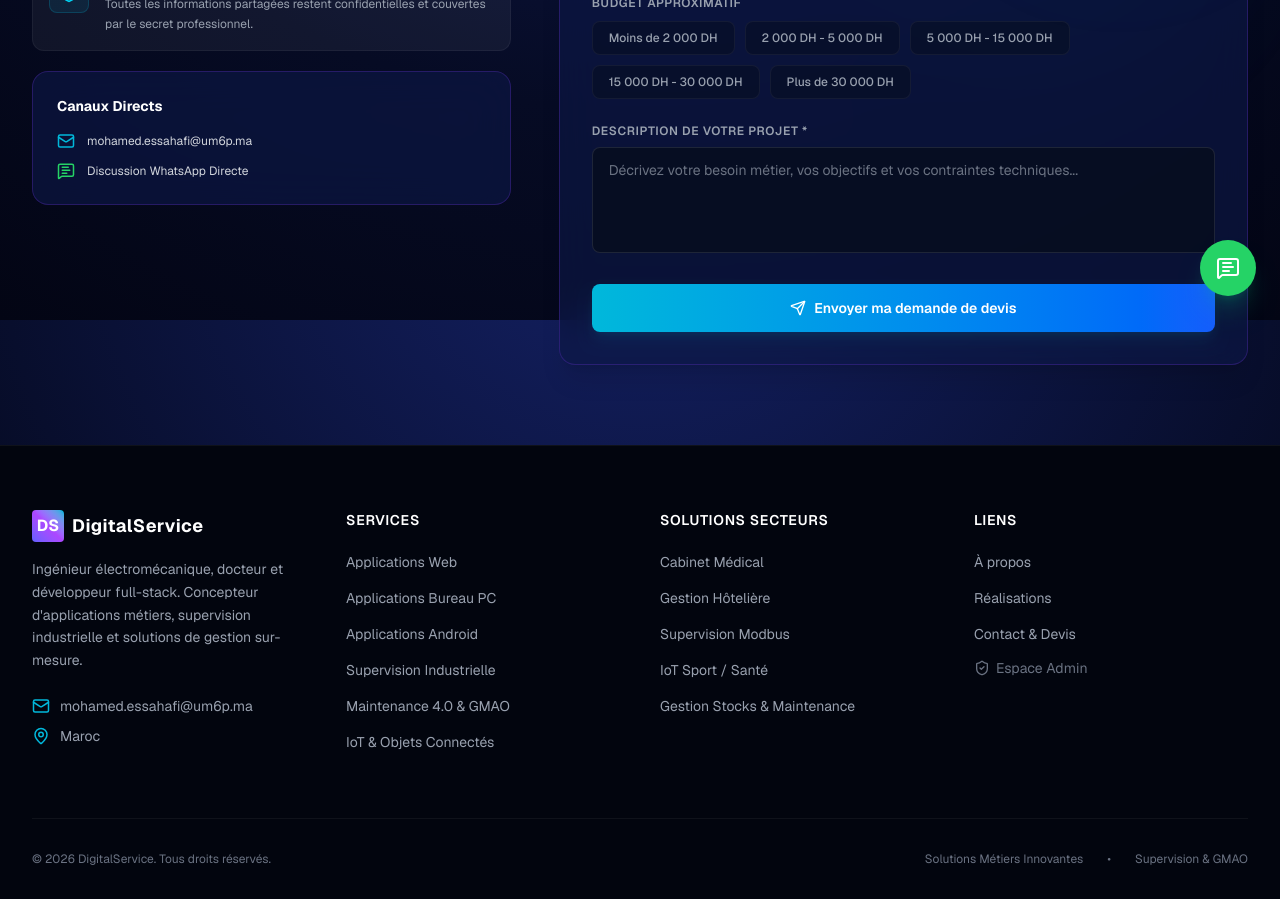
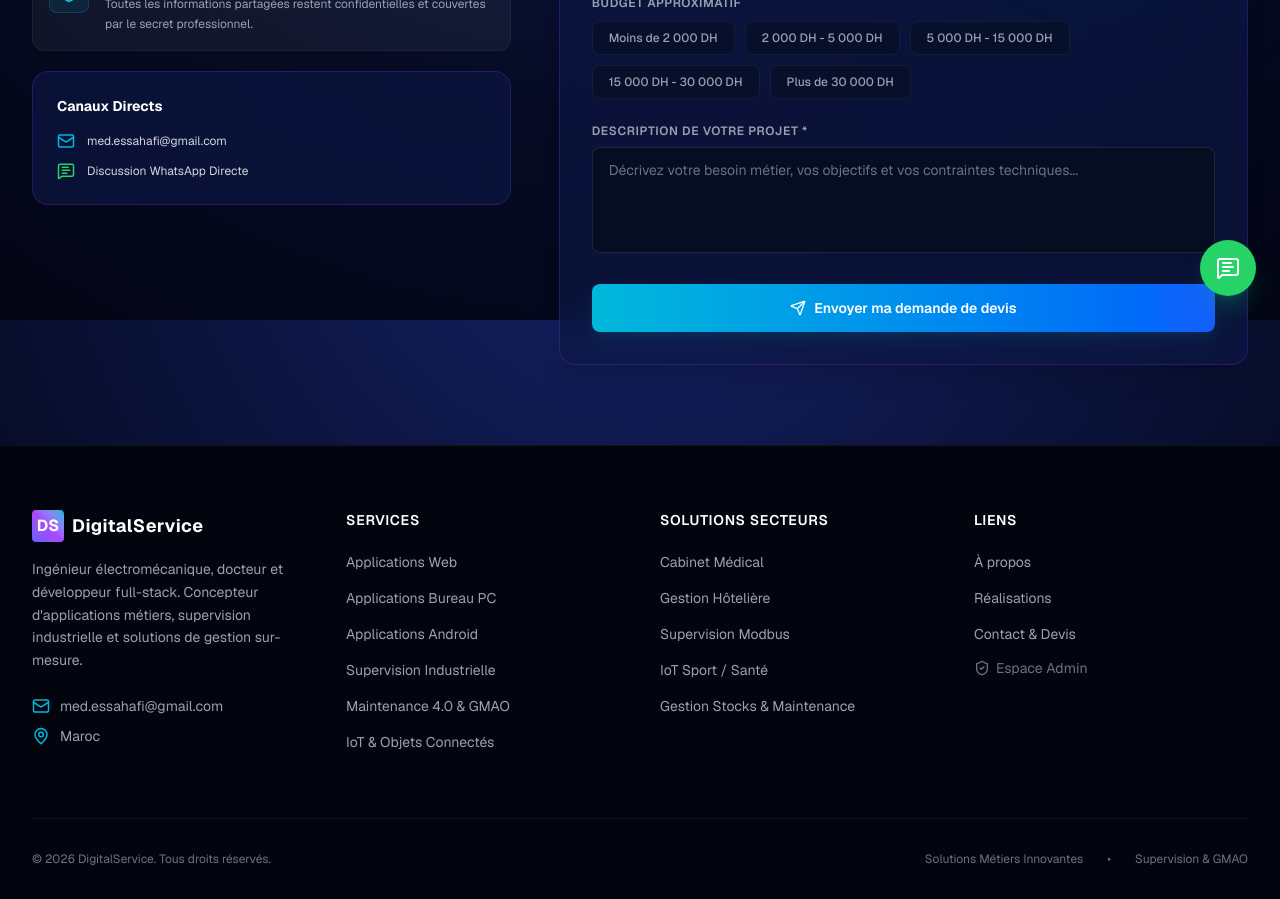
Before and after one commit to Medweh/site_clients, a Next.js app: page /contact in a window 1280 px wide. Shown: the part 480-1379 px from the top of the page. Built offline with nearby package versions, Linux system fonts and the light colour scheme; no server answers.

Commit message:
Security: change public email address from mohamed.essahafi@um6p.ma to med.essahafi@gmail.com for visitors and update database trigger

```diff
--- a/app/contact/page.tsx
+++ b/app/contact/page.tsx
@@ -62,11 +62,11 @@ export default function ContactPage() {
               <h3 className="font-bold text-white text-sm">Canaux Directs</h3>
               <div className="space-y-3">
                 <a
-                  href="mailto:mohamed.essahafi@um6p.ma"
+                  href="mailto:med.essahafi@gmail.com"
                   className="flex items-center space-x-3 text-xs text-gray-300 hover:text-cyan-400 transition-colors"
                 >
                   <Mail className="h-4.5 w-4.5 text-cyan-500" />
-                  <span>mohamed.essahafi@um6p.ma</span>
+                  <span>med.essahafi@gmail.com</span>
                 </a>
                 <a
                   href={whatsappUrl}
--- a/components/footer.tsx
+++ b/components/footer.tsx
@@ -53,9 +53,9 @@ export default function Footer() {
               Ingénieur électromécanique, docteur et développeur full-stack. Concepteur d'applications métiers, supervision industrielle et solutions de gestion sur-mesure.
             </p>
             <div className="flex flex-col space-y-2.5 pt-2 text-sm text-gray-400">
-              <a href="mailto:mohamed.essahafi@um6p.ma" className="flex items-center space-x-2.5 hover:text-cyan-400 transition-colors">
+              <a href="mailto:med.essahafi@gmail.com" className="flex items-center space-x-2.5 hover:text-cyan-400 transition-colors">
                 <Mail className="h-4.5 w-4.5 text-cyan-500" />
-                <span>mohamed.essahafi@um6p.ma</span>
+                <span>med.essahafi@gmail.com</span>
               </a>
               <div className="flex items-center space-x-2.5">
                 <MapPin className="h-4.5 w-4.5 text-cyan-500" />
```
Also changed, not shown: 1 other file (tests, documents, lock files or other folders).
